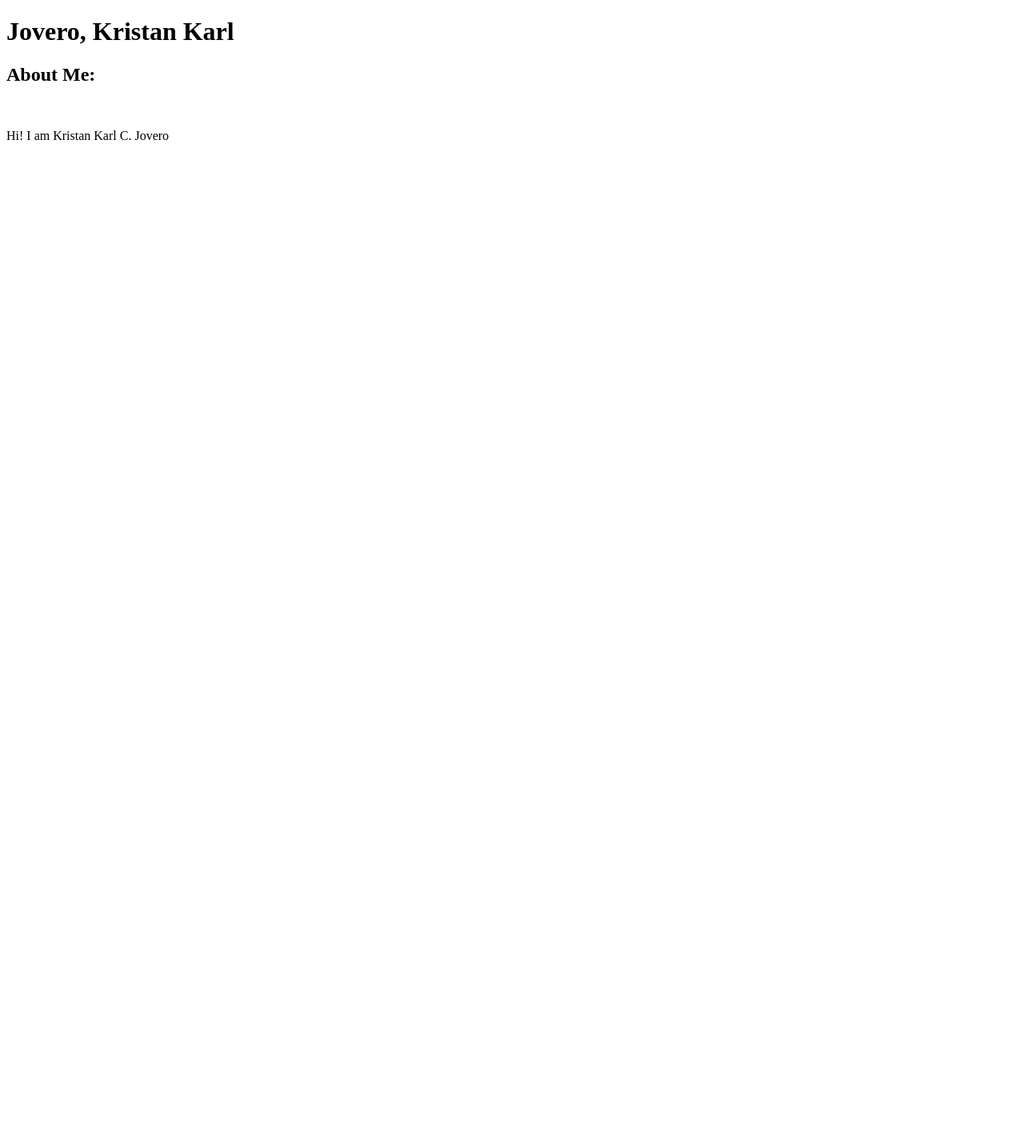
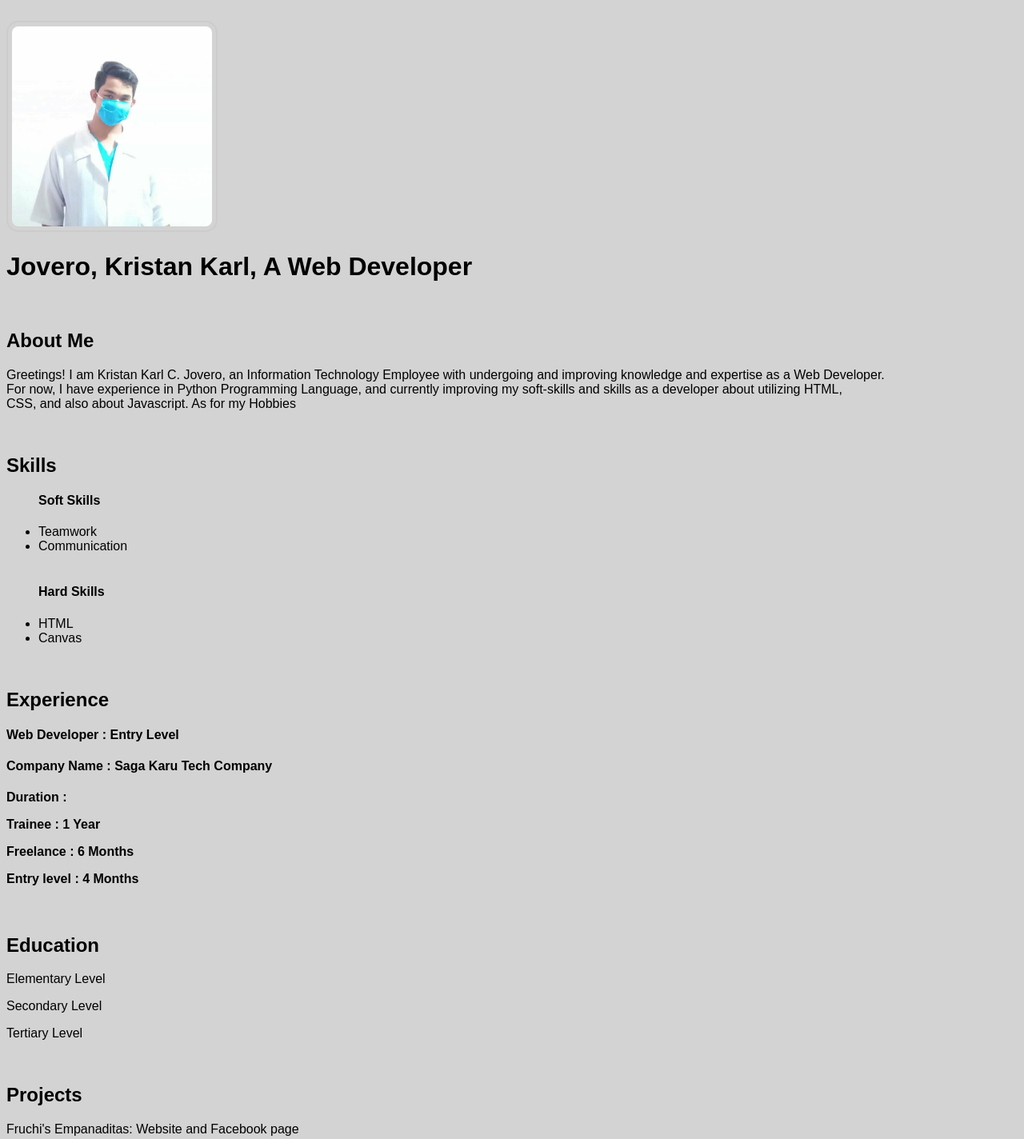
Before and after one commit to KKJOVS/220155907Jovero, a plain HTML site: page index.html in a window 1280 px wide. Shown: the top 1424 px of the page at 80% size. Before the commit the page ends 800 px from the top, so only its background shows below. Drawn offline with Linux system fonts and the light colour scheme.

Commit message:
Adding info in index.html, adding designs in style.css and adding photos:

```diff
--- a/index.html
+++ b/index.html
@@ -8,10 +8,54 @@
 
 </head>
 <body>
-    <h1>Jovero, Kristan Karl</h1>
-    <h2>About Me:</h2>
     <br>
-    <p>Hi! I am Kristan Karl C. Jovero</p>
+    <img src="JoveroResume.jpg" alt="My Profile Picture">
+    <br>
+    <h1>Jovero, Kristan Karl, A Web Developer</h1>
+    <br>
+    <h2>About Me</h2>
+
+    <p>Greetings! I am Kristan Karl C. Jovero, an Information Technology Employee with undergoing and improving knowledge and expertise as a Web Developer.<br>
+       For now, I have experience in Python Programming Language, and currently improving my soft-skills and skills as a developer about utilizing HTML, <br>
+       CSS, and also about Javascript.
+       As for my Hobbies
+    </p>
+<br>
+    <h2>Skills</h2>
+    <ul>
+        <h4>Soft Skills</h4>
+        <li> Teamwork </li>
+        <li> Communication </li>
+        <br>
+        <h4>Hard Skills</h4>
+        <li> HTML </li>
+        <li> Canvas </li>
+
+    </ul>
+<br>
+    <h2>Experience</h2>
+    <h4>Web Developer : Entry Level</h4>
+    <h4>Company Name : Saga Karu Tech Company</h4>
+    <h4>Duration :
+        <p>Trainee : 1 Year</p>
+    <p>Freelance : 6 Months </p>
+    <p>Entry level : 4 Months</p></h4>
+
+<br>
+    <h2>Education</h2>
+    <p>Elementary Level</p>
+    <p>Secondary Level</p>
+    <p>Tertiary Level</p>
+<br>
+    <h2>Projects</h2>
+    <p>Fruchi's Empanaditas: Website and Facebook page</p>
+    <img src="Fruchi.png" alt="Senior High School Project">
+    <img src="fruchisite.png" alt="Senior High School Project">
+    <p>DefendSelf: page</p>
+    <img src="Defend.png" alt="Senior High School Project">
+<br>
+    <h2>Contact</h2>
+    <p>Email: natrovez09@gmail.com</p>
 
 </body>
 </html>
--- a/style.css
+++ b/style.css
@@ -0,0 +1,12 @@
+body {
+    background-color: lightgray;
+    font-family: Arial, sans-serif;
+}
+
+img {
+    border-radius: 15px;
+    border: 2px solid #ccc;
+    padding: 5px;
+    width: 250px;
+    height: auto;
+}
```
Also changed, not shown: Defend.png (added), Fruchi.png (added), JoveroResume.jpg (added), 1 other file.
